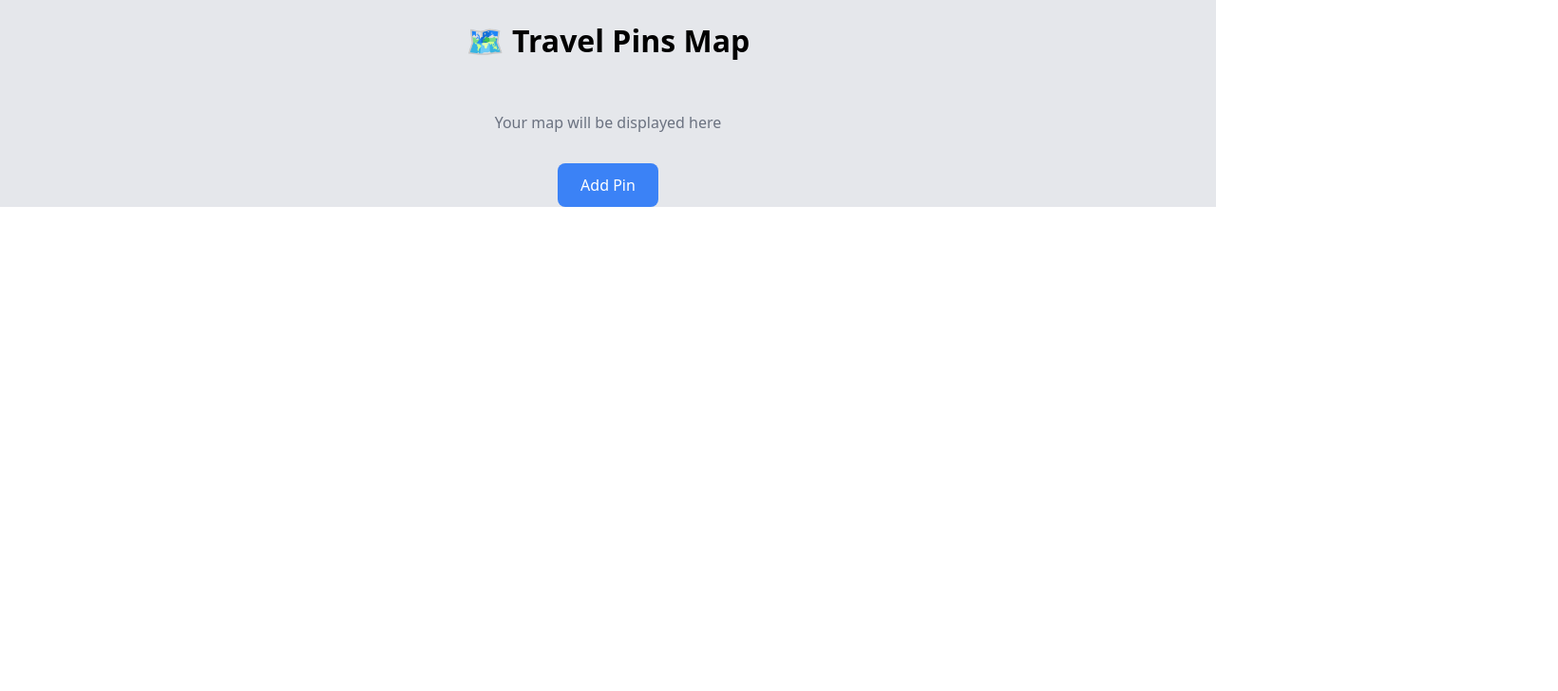
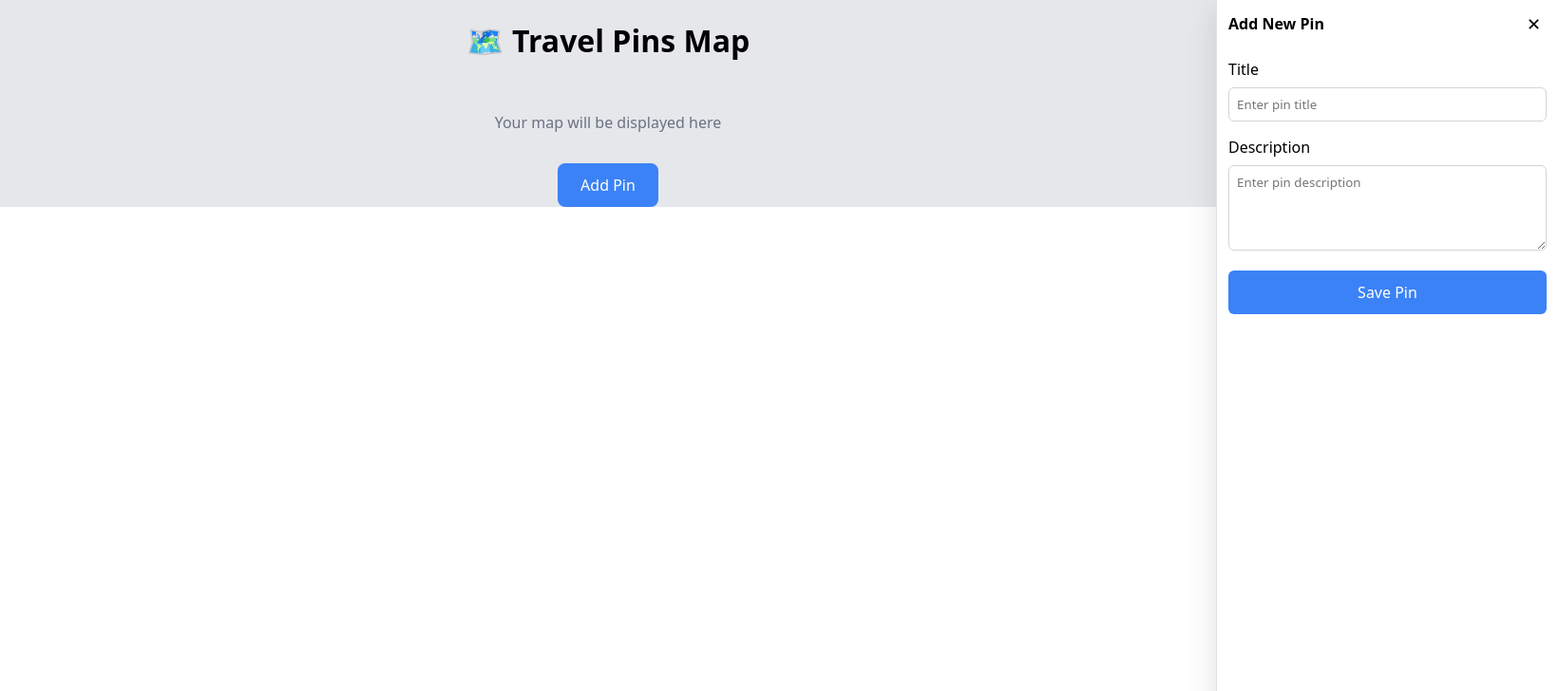
Before and after one commit to jbdoc19/Ourmap, a React (Vite) app in the folder travel-pins/client/: page / in a window 1280 px wide. Shown: the top 728 px of the page at 95% size, 1640 px wide, since content can reach past the window. Built offline with nearby package versions, Linux system fonts and the light colour scheme.

Commit message:
Refactor SlideOver component structure and props

```diff
--- a/travel-pins/client/src/components/SlideOver.tsx
+++ b/travel-pins/client/src/components/SlideOver.tsx
@@ -1,85 +1,37 @@
-import { ReactNode } from 'react';
+import React from "react";
 
-interface SlideOverProps {
-  isOpen: boolean;
+export default function SlideOver(props: {
+  open: boolean;
   onClose: () => void;
+  children: React.ReactNode;
   title: string;
-  children: ReactNode;
-}
-
-export default function SlideOver({ isOpen, onClose, title, children }: SlideOverProps) {
-  if (!isOpen) return null;
+}) {
+  const { open, onClose, children, title } = props;
 
   return (
-    <>
-      {/* Backdrop */}
     <div
-        className="slide-over-backdrop"
-        onClick={onClose}
       style={{
-          position: 'fixed',
+        position: "absolute",
         top: 0,
-          left: 0,
-          right: 0,
-          bottom: 0,
-          backgroundColor: 'rgba(0, 0, 0, 0.5)',
-          zIndex: 40,
-        }}
-      />
-
-      {/* Slide over panel */}
-      <div
-        className="slide-over-panel"
-        style={{
-          position: 'fixed',
-          top: 0,
-          right: 0,
-          bottom: 0,
-          width: '400px',
-          maxWidth: '100%',
-          backgroundColor: 'white',
-          boxShadow: '-2px 0 8px rgba(0, 0, 0, 0.1)',
-          zIndex: 50,
-          display: 'flex',
-          flexDirection: 'column',
+        right: open ? 0 : -360,
+        width: 360,
+        height: "100%",
+        background: "white",
+        borderLeft: "1px solid rgba(0,0,0,0.12)",
+        boxShadow: "0 10px 30px rgba(0,0,0,0.12)",
+        transition: "right 180ms ease",
+        zIndex: 3,
+        display: "flex",
+        flexDirection: "column"
       }}
     >
-        {/* Header */}
-        <div
-          style={{
-            padding: '1.5rem',
-            borderBottom: '1px solid #e5e7eb',
-            display: 'flex',
-            justifyContent: 'space-between',
-            alignItems: 'center',
-          }}
-        >
-          <h2 style={{ fontSize: '1.25rem', fontWeight: 600 }}>{title}</h2>
-          <button
-            onClick={onClose}
-            style={{
-              padding: '0.5rem',
-              border: 'none',
-              background: 'none',
-              fontSize: '1.5rem',
-              cursor: 'pointer',
-            }}
-          >
-            ×
+      <div style={{ padding: 12, display: "flex", justifyContent: "space-between", alignItems: "center" }}>
+        <div style={{ fontWeight: 700 }}>{title}</div>
+        <button onClick={onClose} style={{ border: "none", background: "transparent", cursor: "pointer", fontSize: 18 }}>
+          ✕
         </button>
       </div>
-
-        {/* Content */}
-        <div
-          style={{
-            flex: 1,
-            padding: '1.5rem',
-            overflowY: 'auto',
-          }}
-        >
-          {children}
+      <div style={{ padding: 12, overflow: "auto", flex: 1 }}>{children}</div>
     </div>
-      </div>
-    </>
   );
 }
```
Lines whose indentation alone changed are shown as unchanged.
